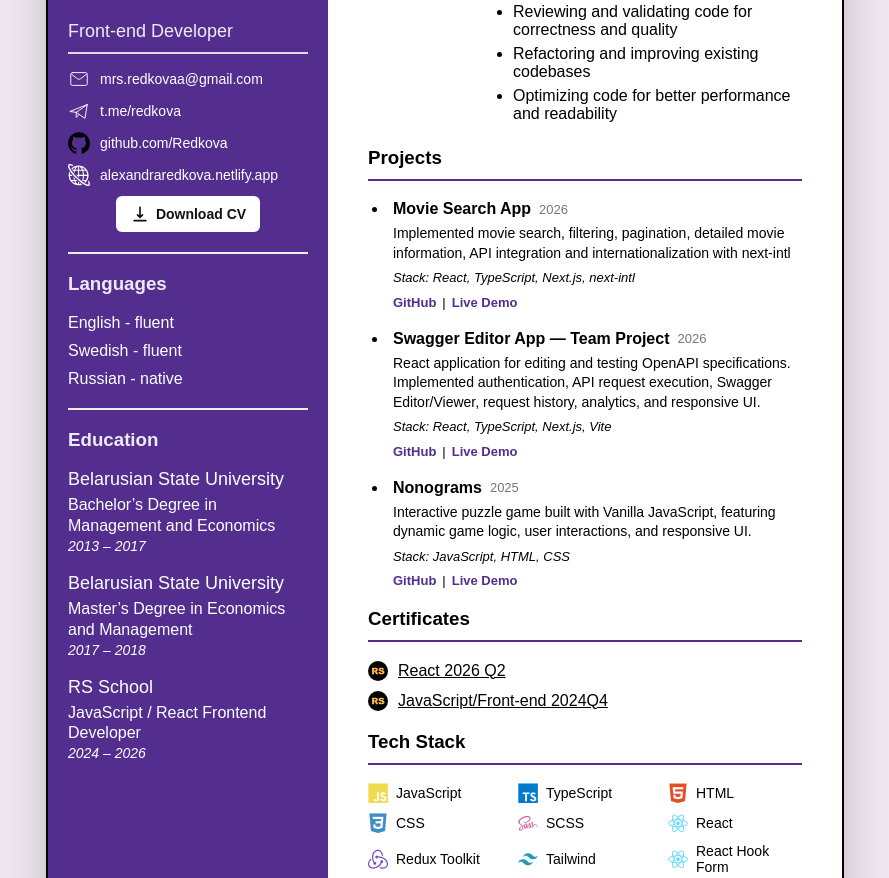
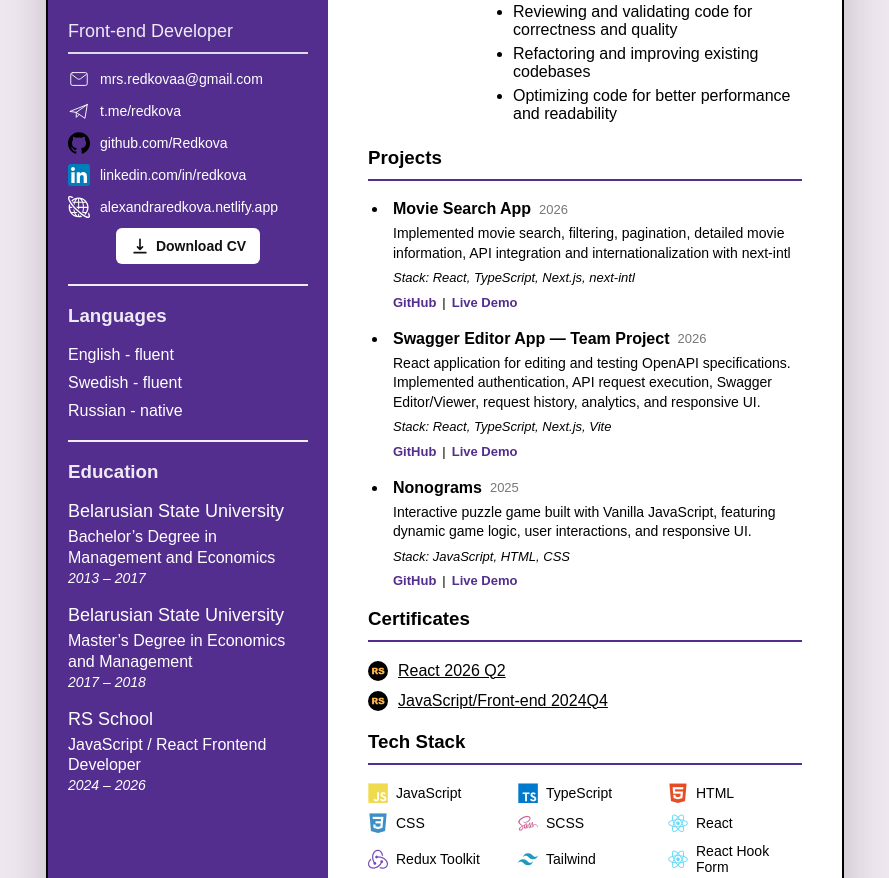
Before and after one commit to Redkova/cv-redkova, a plain HTML site: page index.html in a window 1280 px wide. Shown: the part 222-1100 px from the top of the page, without its empty margins (195-1084 px from the left). Drawn offline with nearby package versions, Linux system fonts and the light colour scheme.

Commit message:
fix: adjust link to linkedin

```diff
--- a/index.html
+++ b/index.html
@@ -114,6 +114,29 @@
 
             <a
               href="https://www.linkedin.com/in/redkova/"
+              target="_blank"
+              class="contacts-item"
+            >
+              <svg
+                class="socials-icons"
+                viewBox="0 0 72 72"
+                xmlns="http://www.w3.org/2000/svg"
+              >
+                <g fill="none" fill-rule="evenodd">
+                  <path
+                    d="M8,72 L64,72 C68.418278,72 72,68.418278 72,64 L72,8 C72,3.581722 68.418278,-8.11624501e-16 64,0 L8,0 C3.581722,8.11624501e-16 -5.41083001e-16,3.581722 0,8 L0,64 C5.41083001e-16,68.418278 3.581722,72 8,72 Z"
+                    fill="#007EBB"
+                  />
+                  <path
+                    d="M62,62 L51.315625,62 L51.315625,43.8021149 C51.315625,38.8127542 49.4197917,36.0245323 45.4707031,36.0245323 C41.1746094,36.0245323 38.9300781,38.9261103 38.9300781,43.8021149 L38.9300781,62 L28.6333333,62 L28.6333333,27.3333333 L38.9300781,27.3333333 L38.9300781,32.0029283 C38.9300781,32.0029283 42.0260417,26.2742151 49.3825521,26.2742151 C56.7356771,26.2742151 62,30.7644705 62,40.051212 L62,62 Z M16.349349,22.7940133 C12.8420573,22.7940133 10,19.9296567 10,16.3970067 C10,12.8643566 12.8420573,10 16.349349,10 C19.8566406,10 22.6970052,12.8643566 22.6970052,16.3970067 C22.6970052,19.9296567 19.8566406,22.7940133 16.349349,22.7940133 Z M11.0325521,62 L21.769401,62 L21.769401,27.3333333 L11.0325521,27.3333333 L11.0325521,62 Z"
+                    fill="#FFF"
+                  />
+                </g>
+              </svg>
+              linkedin.com/in/redkova
+            </a>
+            <a
+              href="https://alexandraredkova.netlify.app"
               target="_blank"
               class="contacts-item"
             >
```
